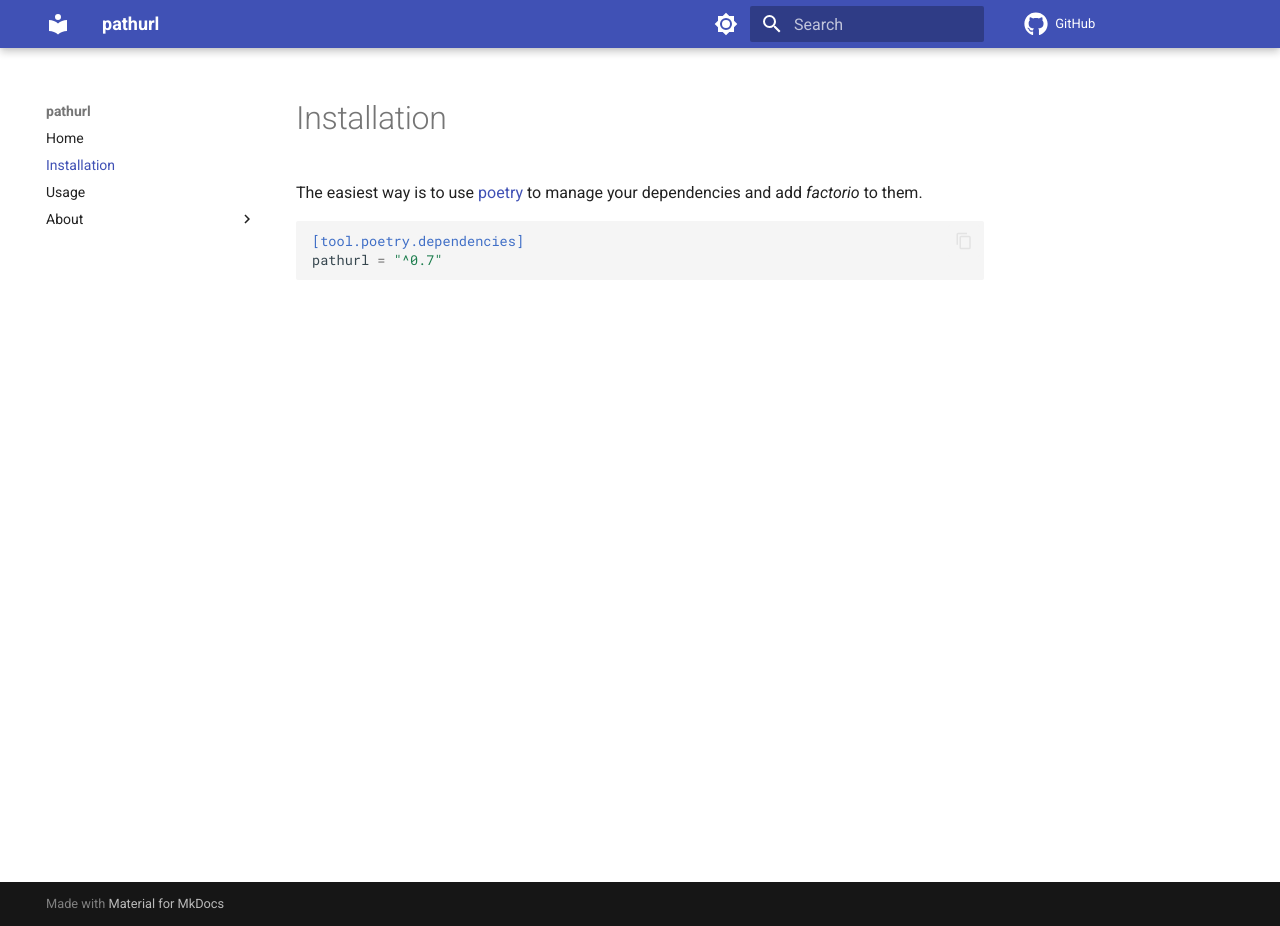
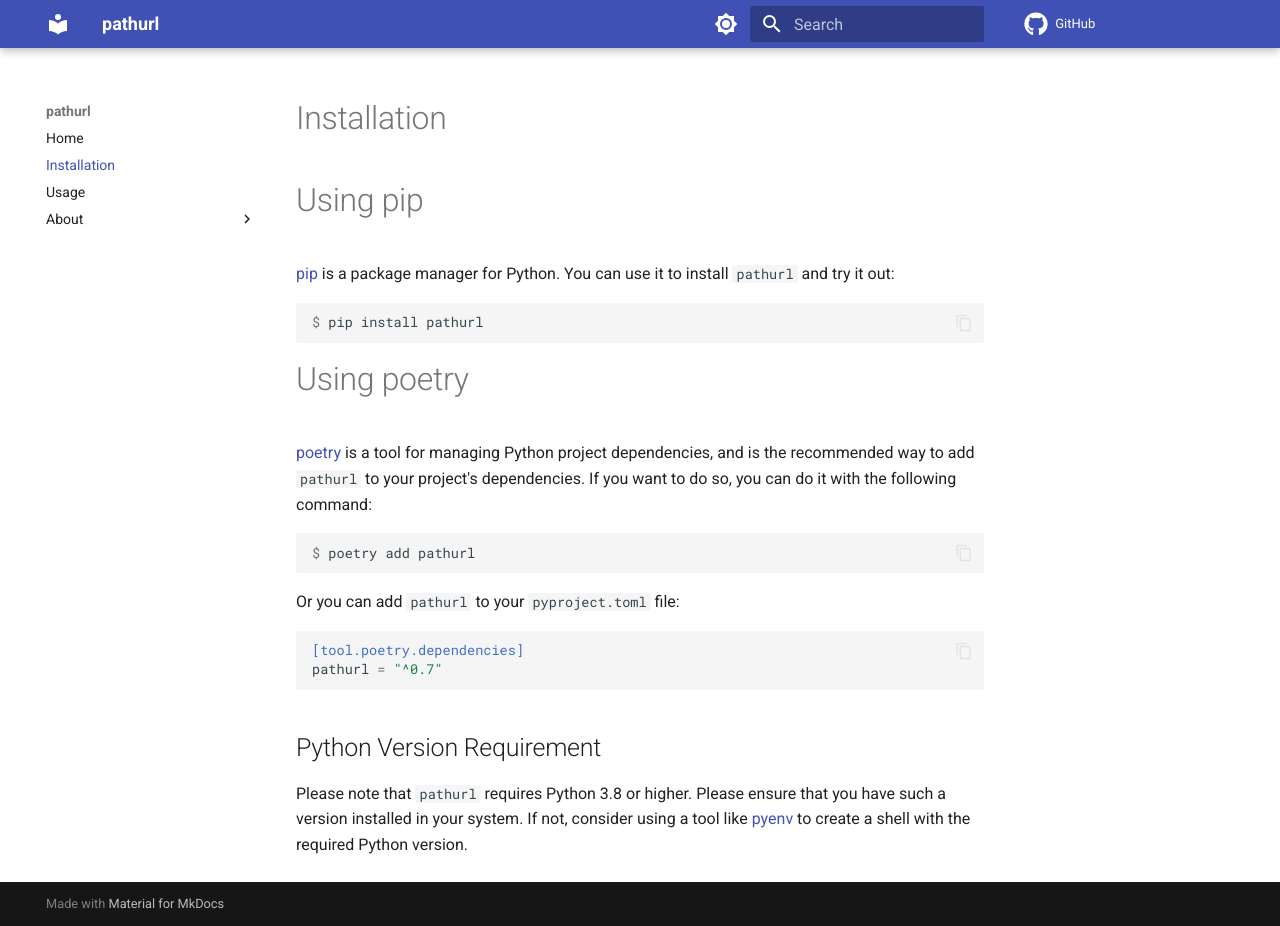
Before and after one commit to spapanik/pathurl, an MkDocs documentation site: the page built from docs/installation.md, in a window 1280 px wide and 926 px high. Built offline with MkDocs 1.6.1 and Material for MkDocs 9.7.7, drawn with Linux system fonts in a browser that asks for light colours; comment, search, counter and statistics services are not loaded.

Commit message:
Improve installation instructions

````diff
--- a/docs/installation.md
+++ b/docs/installation.md
@@ -1,11 +1,37 @@
 # Installation
 
-The easiest way is to use [poetry] to manage your dependencies
-and add _factorio_ to them.
+# Using pip
+
+[pip] is a package manager for Python.
+You can use it to install `pathurl` and try it out:
+
+```console
+$ pip install pathurl
+```
+
+# Using poetry
+
+[poetry] is a tool for managing Python project dependencies, and is the recommended way
+to add `pathurl` to your project's dependencies. If you want to do so, you can do it
+with the following command:
+
+```console
+$ poetry add pathurl
+```
+
+Or you can add `pathurl` to your `pyproject.toml` file:
 
 ```toml
 [tool.poetry.dependencies]
 pathurl = "^0.7"
 ```
 
+## Python Version Requirement
+
+Please note that `pathurl` requires Python 3.8 or higher. Please ensure
+that you have such a version installed in your system. If not,
+consider using a tool like [pyenv] to create a shell with the required Python version.
+
+[pip]: https://pip.pypa.io/en/stable/
 [poetry]: https://python-poetry.org/
+[pyenv]: https://github.com/pyenv/pyenv
````
